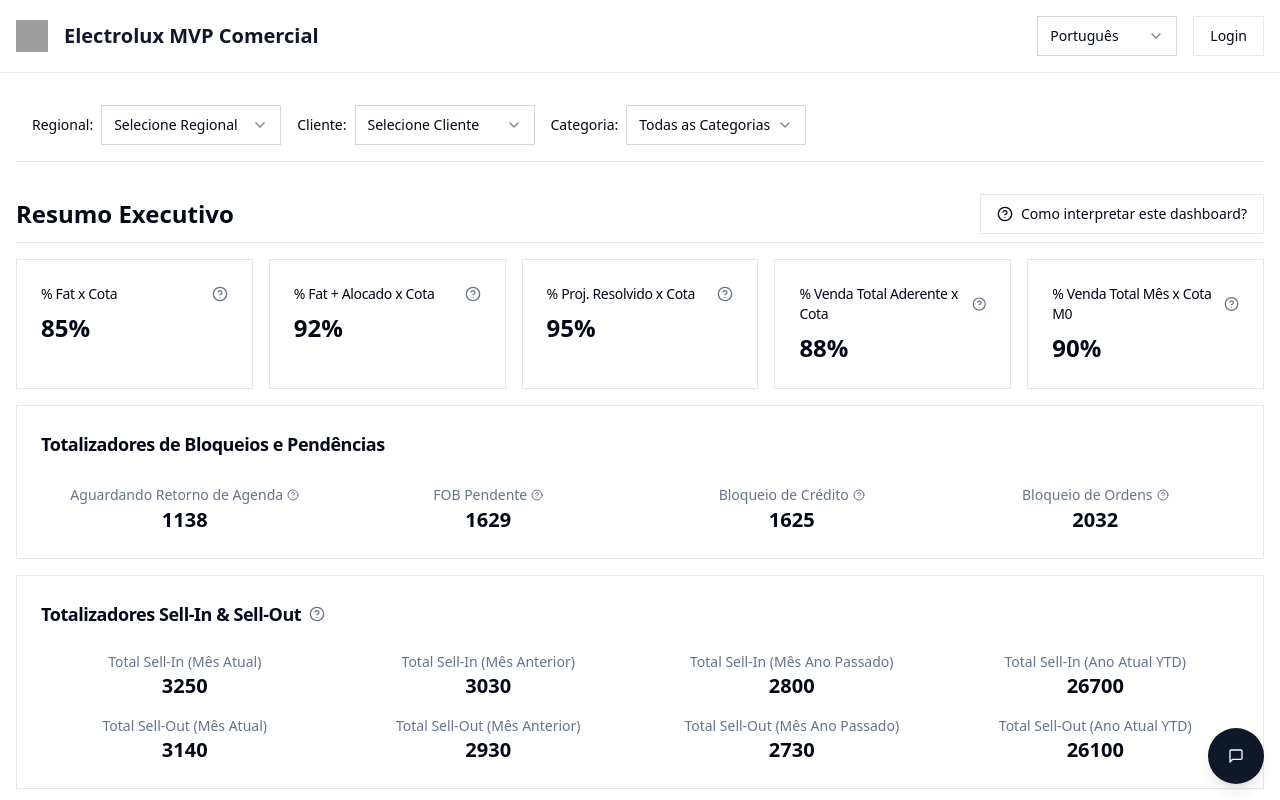
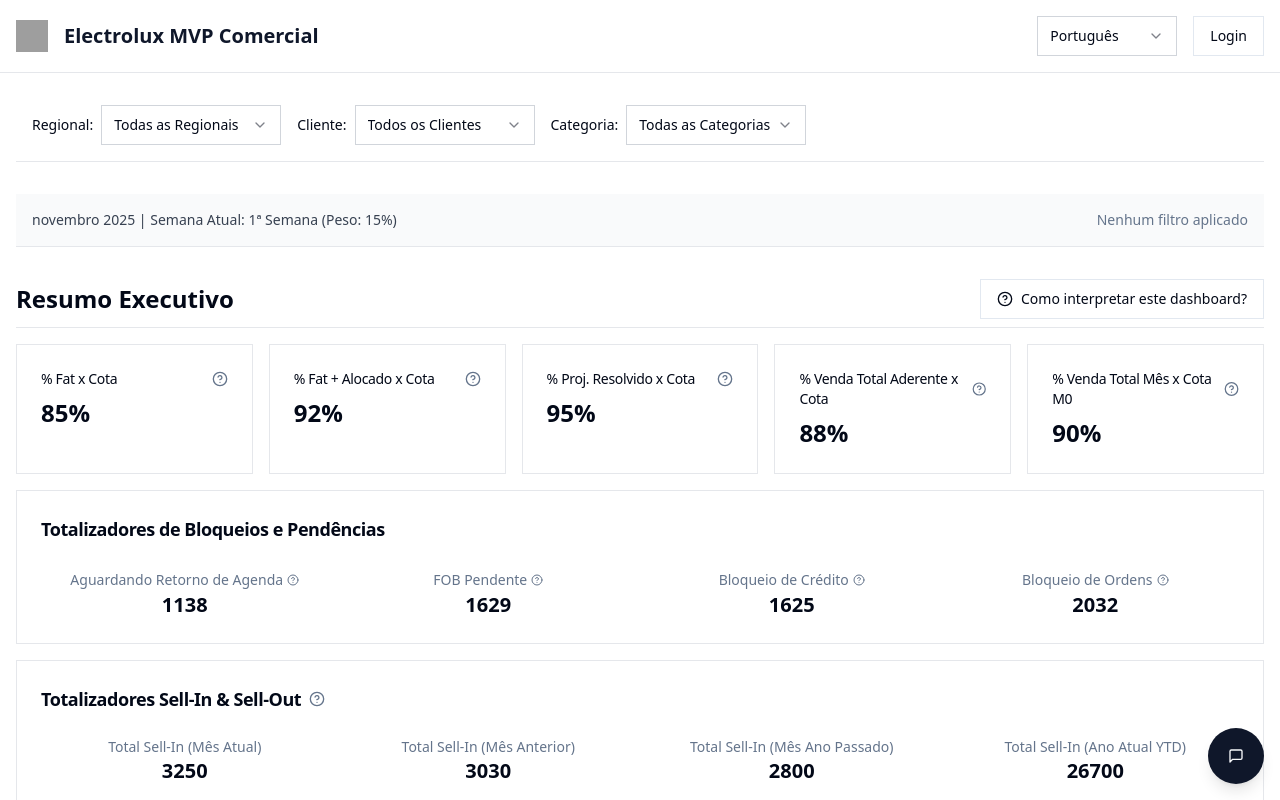
Before and after one commit to leonardohaine-distrito/mockup-mpv-commercial, a React (Vite) app: page / in a window 1280 px wide. Shown: the top 800 px of the page. Built offline with nearby package versions, Linux system fonts and the light colour scheme; grey boxes are pictures that could not be loaded.

Commit message:
[dyad] Adicionando barra de contexto dinâmica com informações de data e filtros - wrote 6 file(s)

```diff
--- /dev/null
+++ b/src/components/ContextBar.tsx
@@ -0,0 +1,88 @@
+"use client";
+
+import React from "react";
+import { useTranslation } from "react-i18next";
+import { format, getDate } from "date-fns";
+import { pt, enUS, es } from "date-fns/locale"; // Import locales for date-fns
+
+interface ContextBarProps {
+  selectedRegional: string;
+  selectedClient: string;
+  selectedCategory: string;
+}
+
+// Helper function to get the correct date-fns locale
+const getLocale = (lng: string) => {
+  switch (lng) {
+    case "pt":
+      return pt;
+    case "en":
+      return enUS;
+    case "es":
+      return es;
+    default:
+      return enUS;
+  }
+};
+
+export const ContextBar: React.FC<ContextBarProps> = ({
+  selectedRegional,
+  selectedClient,
+  selectedCategory,
+}) => {
+  const { t, i18n } = useTranslation();
+  const currentLocale = getLocale(i18n.language);
+  const currentDate = new Date();
+
+  const currentMonthYear = format(currentDate, "MMMM yyyy", { locale: currentLocale });
+  const dayOfMonth = getDate(currentDate);
+
+  let currentWeekNumber;
+  if (dayOfMonth <= 7) {
+    currentWeekNumber = 1;
+  } else if (dayOfMonth <= 14) {
+    currentWeekNumber = 2;
+  } else if (dayOfMonth <= 21) {
+    currentWeekNumber = 3;
+  } else {
+    currentWeekNumber = 4;
+  }
+
+  const weeklyWeights: { [key: number]: string } = {
+    1: "15%",
+    2: "20%",
+    3: "25%",
+    4: "40%",
+  };
+
+  const currentWeekWeight = weeklyWeights[currentWeekNumber];
+
+  // Function to format filter values using translation keys
+  const formatFilterValue = (value: string) => {
+    if (value === "all" || !value) return "";
+    // Attempt to translate the filter value using existing keys
+    const translatedValue = t(`filters.${value.toLowerCase()}`);
+    return translatedValue !== `filters.${value.toLowerCase()}` ? translatedValue : value;
+  };
+
+  const appliedFilters = [
+    selectedRegional !== "all" && selectedRegional !== "" ? `${t("filters.regionalLabel")} ${formatFilterValue(selectedRegional)}` : "",
+    selectedClient !== "all" && selectedClient !== "" ? `${t("filters.clientLabel")} ${formatFilterValue(selectedClient)}` : "",
+    selectedCategory !== "all" && selectedCategory !== "" ? `${t("filters.categoryLabel")} ${formatFilterValue(selectedCategory)}` : "",
+  ].filter(Boolean); // Remove empty strings
+
+  const filtersDisplay = appliedFilters.length > 0
+    ? `${t("contextBar.appliedFilters")}: ${appliedFilters.join(" | ")}`
+    : t("contextBar.noFiltersApplied");
+
+  return (
+    <div className="bg-gray-50 p-4 border-b border-gray-200 text-sm text-gray-700 flex flex-col md:flex-row justify-between items-start md:items-center space-y-2 md:space-y-0">
+      <div className="font-medium">
+        {currentMonthYear} | {t("contextBar.currentWeek")}: {currentWeekNumber}ª {t("contextBar.week")} ({t("contextBar.weight")}: {currentWeekWeight})
+      </div>
+      <div className="text-muted-foreground">
+        {filtersDisplay}
+      </div>
+    </div>
+  );
+};
--- a/src/components/Filters.tsx
+++ b/src/components/Filters.tsx
@@ -8,20 +8,32 @@ import { useTranslation } from "react-i18next"; // Import useTranslation
 interface FiltersProps {
   selectedCategory: string;
   onCategoryChange: (category: string) => void;
+  selectedRegional: string; // New prop
+  onRegionalChange: (regional: string) => void; // New prop
+  selectedClient: string; // New prop
+  onClientChange: (client: string) => void; // New prop
 }
 
-export const Filters: React.FC<FiltersProps> = ({ selectedCategory, onCategoryChange }) => {
+export const Filters: React.FC<FiltersProps> = ({
+  selectedCategory,
+  onCategoryChange,
+  selectedRegional, // Destructure new props
+  onRegionalChange, // Destructure new props
+  selectedClient,   // Destructure new props
+  onClientChange,   // Destructure new props
+}) => {
   const { t } = useTranslation(); // Initialize useTranslation
 
   return (
     <div className="flex flex-wrap items-center gap-4 p-4 border-b border-gray-200 bg-white">
       <div className="flex items-center gap-2">
         <Label htmlFor="regional-filter">{t("filters.regionalLabel")}</Label> {/* Translated text */}
-        <Select>
+        <Select onValueChange={onRegionalChange} value={selectedRegional}> {/* Controlled */}
           <SelectTrigger id="regional-filter" className="w-[180px] rounded-none border-gray-300">
             <SelectValue placeholder={t("filters.selectRegionalPlaceholder")} /> {/* Translated text */}
           </SelectTrigger>
           <SelectContent>
+            <SelectItem value="all">{t("filters.allRegionals")}</SelectItem> {/* Add 'All' option */}
             <SelectItem value="north">{t("filters.north")}</SelectItem> {/* Translated text */}
             <SelectItem value="south">{t("filters.south")}</SelectItem> {/* Translated text */}
             <SelectItem value="east">{t("filters.east")}</SelectItem> {/* Translated text */}
@@ -32,11 +44,12 @@ export const Filters: React.FC<FiltersProps> = ({ selectedCategory, onCategoryCh
 
       <div className="flex items-center gap-2">
         <Label htmlFor="client-filter">{t("filters.clientLabel")}</Label> {/* Translated text */}
-        <Select>
+        <Select onValueChange={onClientChange} value={selectedClient}> {/* Controlled */}
           <SelectTrigger id="client-filter" className="w-[180px] rounded-none border-gray-300">
             <SelectValue placeholder={t("filters.selectClientPlaceholder")} /> {/* Translated text */}
           </SelectTrigger>
           <SelectContent>
+            <SelectItem value="all">{t("filters.allClients")}</SelectItem> {/* Add 'All' option */}
             <SelectItem value="magazine-luiza">{t("filters.magazineLuiza")}</SelectItem>
             <SelectItem value="casas-bahia">{t("filters.casasBahia")}</SelectItem>
             <SelectItem value="gazin">{t("filters.gazin")}</SelectItem>
--- a/src/locales/en/translation.json
+++ b/src/locales/en/translation.json
@@ -13,11 +13,13 @@
     "south": "South",
     "east": "East",
     "west": "West",
+    "allRegionals": "All Regionals",
     "clientLabel": "Client:",
     "selectClientPlaceholder": "Select Client",
     "magazineLuiza": "Magazine Luiza",
     "casasBahia": "Casas Bahia",
     "gazin": "Gazin",
+    "allClients": "All Clients",
     "categoryLabel": "Category:",
     "selectCategoryPlaceholder": "Select Category",
     "allCategories": "All Categories",
@@ -187,5 +189,12 @@
     "interpretationExample2": "A red 'Credit Blockage' KPI means more than 5% of orders are blocked by credit, signaling an urgent need for action to release these orders.",
     "seasonalityInfoTitle": "4. Seasonality Information",
     "seasonalityInfoText": "Sales and operational metrics can vary significantly throughout the year due to seasonal factors such as holidays, promotional periods, and specific market demands. It is crucial to consider these variations when analyzing performance and setting expectations. For example, end-of-year periods typically show higher sales volumes, while certain months might experience natural dips. Always compare current performance against historical data from similar periods to get a more accurate interpretation."
+  },
+  "contextBar": {
+    "currentWeek": "Current Week",
+    "week": "Week",
+    "weight": "Weight",
+    "appliedFilters": "Applied Filters",
+    "noFiltersApplied": "No filters applied"
   }
 }
--- a/src/locales/es/translation.json
+++ b/src/locales/es/translation.json
@@ -13,11 +13,13 @@
     "south": "Sur",
     "east": "Este",
     "west": "Oeste",
+    "allRegionals": "Todas las Regionales",
     "clientLabel": "Cliente:",
     "selectClientPlaceholder": "Seleccionar Cliente",
     "magazineLuiza": "Magazine Luiza",
     "casasBahia": "Casas Bahia",
     "gazin": "Gazin",
+    "allClients": "Todos los Clientes",
     "categoryLabel": "Categoría:",
     "selectCategoryPlaceholder": "Seleccionar Categoría",
     "allCategories": "Todas las Categorías",
@@ -85,7 +87,7 @@
     "pendingFobItemsByCategory": "Ítems FOB Pendientes por Categoría",
     "totalItems": "Total: {{count}} ítems",
     "chatSuggestionText": "Generar una tabla con los 5 productos principales con mayor número de ítems FOB pendientes, considerando todas las categorías. Utilice los datos completos disponibles de la fuente e incluya modelo, PNC, categoría, cantidad pendiente y voltaje.",
-    "chatSuggestionTooltip": "Haga clic para iniciar un análisis interativo a través del Chat basado en los datos disponibles."
+    "chatSuggestionTooltip": "Haga clic para iniciar un análisis interactivo a través del Chat basado en los datos disponibles."
   },
   "creditBlockTable": {
     "title": "Bloqueo de Crédito",
@@ -99,7 +101,7 @@
     "blockedItemsByCategory": "Ítems Bloqueados por Órdenes por Categoría",
     "totalItems": "Total: {{count}} ítems",
     "chatSuggestionText": "Generar una tabla con los 5 productos principales con mayor número de ítems bloqueados por orden. Utilice los datos completos disponibles de la fuente y presente los resultados en orden descendente de bloqueo. Incluya modelo, PNC, cantidad pendiente y categoría.",
-    "chatSuggestionTooltip": "Haga clic para iniciar un análisis interactiva a través del Chat basado en los datos disponibles."
+    "chatSuggestionTooltip": "Haga clic para iniciar un análisis interactivo a través del Chat basado en los datos disponibles."
   },
   "sellInOut": {
     "title": "Sell-In y Sell-Out",
@@ -187,5 +189,12 @@
     "interpretationExample2": "Un KPI de 'Bloqueo de Crédito' en rojo significa que más del 5% de los pedidos están bloqueados por crédito, lo que indica una necesidad urgente de acción para liberar estas órdenes.",
     "seasonalityInfoTitle": "4. Información sobre Estacionalidad",
     "seasonalityInfoText": "Las métricas de ventas y operativas pueden variar significativamente a lo largo del año debido a factores estacionales como días festivos, períodos promocionales y demandas específicas del mercado. Es crucial considerar estas variaciones al analizar el rendimiento y establecer expectativas. Por ejemplo, los períodos de fin de año suelen mostrar volúmenes de ventas más altos, mientras que ciertos meses pueden experimentar caídas naturales. Siempre compare el rendimiento actual con datos históricos de períodos similares para obtener una interpretación más precisa."
+  },
+  "contextBar": {
+    "currentWeek": "Semana Actual",
+    "week": "Semana",
+    "weight": "Peso",
+    "appliedFilters": "Filtros aplicados",
+    "noFiltersApplied": "Ningún filtro aplicado"
   }
 }
--- a/src/locales/pt/translation.json
+++ b/src/locales/pt/translation.json
@@ -13,11 +13,13 @@
     "south": "Sul",
     "east": "Leste",
     "west": "Oeste",
+    "allRegionals": "Todas as Regionais",
     "clientLabel": "Cliente:",
     "selectClientPlaceholder": "Selecione Cliente",
     "magazineLuiza": "Magazine Luiza",
     "casasBahia": "Casas Bahia",
     "gazin": "Gazin",
+    "allClients": "Todos os Clientes",
     "categoryLabel": "Categoria:",
     "selectCategoryPlaceholder": "Selecione Categoria",
     "allCategories": "Todas as Categorias",
@@ -187,5 +189,12 @@
     "interpretationExample2": "Um KPI de 'Bloqueio de Crédito' vermelho significa que mais de 5% dos pedidos estão bloqueados por crédito, sinalizando uma necessidade urgente de ação para liberar essas ordens.",
     "seasonalityInfoTitle": "4. Informações sobre Sazonalidade",
     "seasonalityInfoText": "As métricas de vendas e operacionais podem variar significativamente ao longo do ano devido a fatores sazonais, como feriados, períodos promocionais e demandas específicas do mercado. É crucial considerar essas variações ao analisar o desempenho e definir expectativas. Por exemplo, períodos de fim de ano geralmente apresentam volumes de vendas mais altos, enquanto certos meses podem ter quedas naturais. Sempre compare o desempenho atual com dados históricos de períodos semelhantes para obter uma interpretação mais precisa."
+  },
+  "contextBar": {
+    "currentWeek": "Semana Atual",
+    "week": "Semana",
+    "weight": "Peso",
+    "appliedFilters": "Filtros aplicados",
+    "noFiltersApplied": "Nenhum filtro aplicado"
   }
 }
--- a/src/pages/Dashboard.tsx
+++ b/src/pages/Dashboard.tsx
@@ -14,6 +14,7 @@ import { Recommendations } from "@/components/Recommendations";
 import { ChatWidget } from "@/components/ChatWidget";
 import { ChatAssistant } from "@/components/ChatAssistant";
 import { ActivateChatButton } from "@/components/ActivateChatButton";
+import { ContextBar } from "@/components/ContextBar"; // New import
 import { rawAgendaData, rawFobData, rawCreditBlockData, rawOrderBlockData, rawSellInData, rawSellOutData, DashboardDataItem, SellInOutDataItem } from "@/data/dashboardData";
 
 // Helper type for DetailedKpisTable
@@ -73,7 +74,9 @@ const Dashboard: React.FC = () => {
   const [showActivateButton, setShowActivateButton] = useState(false);
   const [showChatAssistant, setShowChatAssistant] = useState(false);
   const [suggestedChatInput, setSuggestedChatInput] = useState<string | null>(null);
-  const [selectedCategory, setSelectedCategory] = useState<string>("all"); // New state for category filter
+  const [selectedCategory, setSelectedCategory] = useState<string>("all");
+  const [selectedRegional, setSelectedRegional] = useState<string>("all"); // New state
+  const [selectedClient, setSelectedClient] = useState<string>("all");     // New state
 
   const handleOpenAssistantPrompt = () => {
     setShowActivateButton(true);
@@ -160,7 +163,19 @@ const Dashboard: React.FC = () => {
             <ActivateChatButton onActivate={handleActivateChat} />
           </div>
         )}
-        <Filters selectedCategory={selectedCategory} onCategoryChange={setSelectedCategory} />
+        <Filters
+          selectedCategory={selectedCategory}
+          onCategoryChange={setSelectedCategory}
+          selectedRegional={selectedRegional} // Pass new props
+          onRegionalChange={setSelectedRegional} // Pass new props
+          selectedClient={selectedClient}     // Pass new props
+          onClientChange={setSelectedClient}     // Pass new props
+        />
+        <ContextBar // New component
+          selectedRegional={selectedRegional}
+          selectedClient={selectedClient}
+          selectedCategory={selectedCategory}
+        />
         <ExecutiveSummary
           filteredAgendaData={filteredAgendaData}
           filteredFobData={filteredFobData}
```
